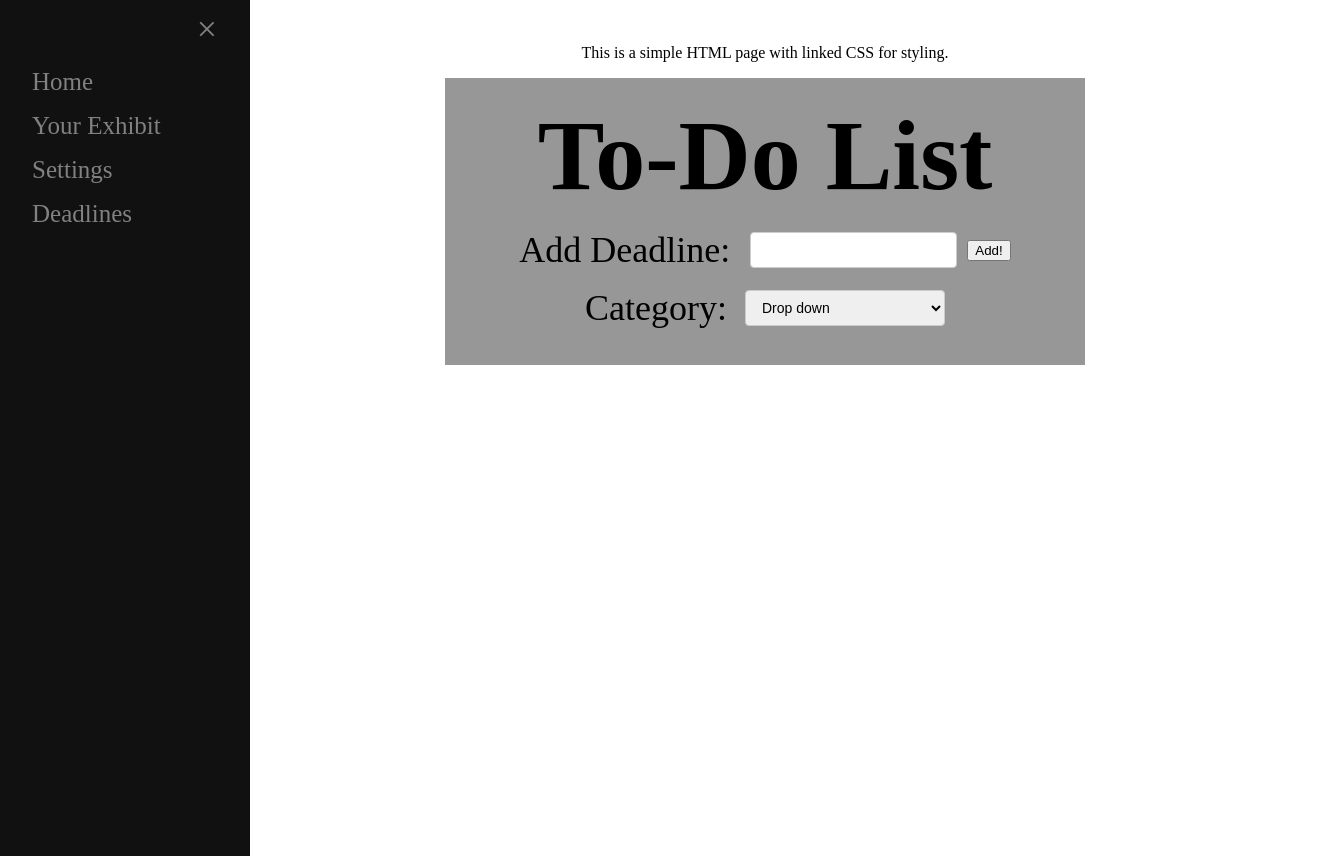
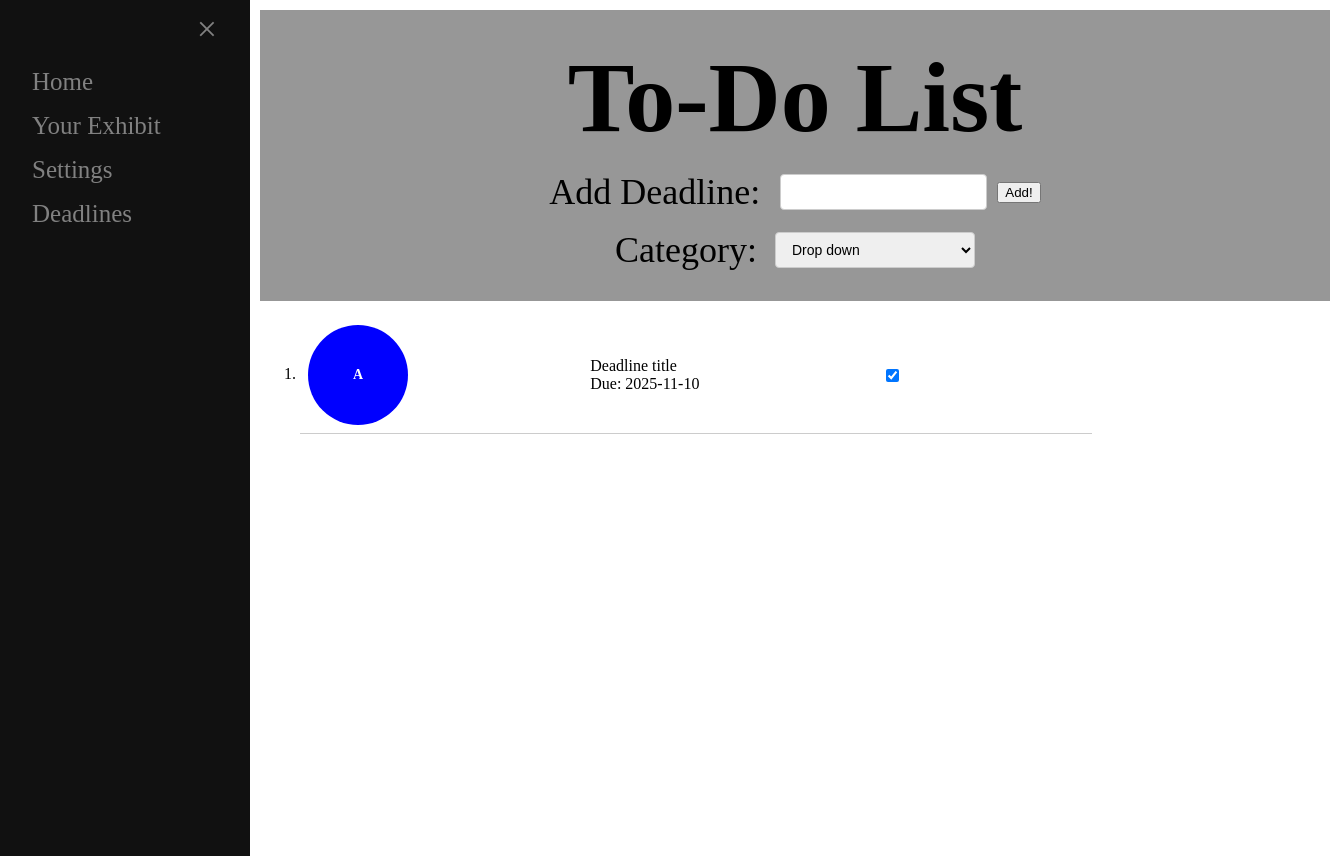
Before and after one commit to AshleySantana/HCDD411-FullStack-Activity, a plain HTML site: page deadlines.html in a window 1280 px wide. Shown: the whole page, 1330 px wide, since content can reach past the window. After the commit the page ends 820 px from the top, so only its background shows below. Drawn offline with Linux system fonts and the light colour scheme.

Commit message:
Chris 7: Deadlines page Updates

```diff
--- a/deadlines.html
+++ b/deadlines.html
@@ -19,7 +19,6 @@
     </div>
     <!-- end of header -->
     <div id="main" class="container">
-        <p>This is a simple HTML page with linked CSS for styling.</p>
         <div class ="dlInputCard">
       <h1 class="tdlbanner">To-Do List </h1> <!-- May need to change the name to avoid text being styled  -->
     <!-- Would have to connect any items that are listed here to the home page  -->
@@ -37,12 +36,22 @@
             <option value="science">Science</option>
         </select>
         </div>
-        <div class = "todosection">
+    </div>
+     <div class = "todosection">
             <!-- This need to be a list elemnt that is created when someone clicks submit  --->
+            <ol id="todomodules">
+            <li> <div class="lstElm"> <!-- This has to be called when a new list item is made   -->
+            <div class = "circle">A</div>   <!-- letter, icon, or image -->
+            <div class="ltext">
+                <span class="title">Deadline title</span>
+                <div class="meta">Due: 2025-11-10</div>
+            </div>
+            <input type="checkbox" id="status" name="status" checked />
+    <label for="status"></label>
+        </div></li>
+            </ol>
         </div>
 
-
-    </div>
     <script src="script.js" defer></script>
   </body>
 </html>
--- a/script.js
+++ b/script.js
@@ -1,11 +1,12 @@
-function openNav() { //needs to be edited
+function openNav() { //Open nav Bar (Not working Yet )
   document.getElementById("mySidenav").style.width = "250px";
   document.getElementById("main").style.marginLeft = "250px";
 }
-function closeNav() {
+function closeNav() { //Close nav Bar: Side bar
   document.getElementById("mySidenav").style.width = "0";
   document.getElementById("main").style.marginLeft = "0";
 }
+//end of side bar code
 
 // Moved call to script.js
 
@@ -85,5 +86,7 @@ document.querySelector("#btn_load")
     .addEventListener("click", loadModule);
     // end of deadlines feature
 // Deadlines Page feature
+
+//Outline for deadlines page
 // when the submit button is clicked a new element need to br created
 // it should take the inpput of rthe
--- a/server.js
+++ b/server.js
@@ -1,5 +1,6 @@
 const express = require("express");
 const path = require("path");
+const fs = require("fs");//allows files to be acessed
 const app = express();
 const PORT = process.env.PORT || 3000;
 
@@ -16,6 +17,7 @@ app.post("/api/exhibition", (req, res) => {
 app.post("/api/artwork", (req, res) => {
   // Logic to add artwork
   res.json({ message: "Artwork added successfully" });
+  //fs.writeFileSync('artwork.json', JSON.stringify(req.body)); //saves the artwork to a text file
 });
 app.delete("/api/artwork/:id", (req, res) => {
   // Logic to delete artwork by id
--- a/styles.css
+++ b/styles.css
@@ -189,7 +189,7 @@
 /* Style page content - use this if you want to push the page content to the right when you open the side navigation */
 #main {
   transition: margin-left 0.5s;
-  padding: 20px;
+  padding: 2px;
   margin-left: 250px;
 }
 /* All the changed for the deadlines page */
@@ -198,9 +198,9 @@
   flex-direction: column;
   align-items: center;
   gap: 16px;
-  padding: 20px;
+  padding: 30px;
   width: 100%;
-  max-width: 600px; /*If you get rid of this it fills top */
+ /* max-width: 600px;  If you get rid of this it fills top */
   margin: 0 auto;
   background-color: rgb(151, 151, 151);
 }
@@ -226,7 +226,7 @@
   width: 100%;
   justify-content: center;
 }
-.tdlbanner { /* Might need to add a @media so the text get bigger */
+.tdlbanner {
   font-size: 100px;
   margin: 0;
 }
@@ -248,6 +248,32 @@
     box-sizing: border-box;
 }
 /* the start of the elments */
+.todosection {
+  width: 100%; /* div that lst items are in, makes it full up to 80% */
+  margin: 0 auto;
+}
+.lstElm{
+  display: flex;
+  justify-content: space-between;
+  align-items: center;
+  gap: 12px;
+  width: 80%; /* matcher to do heafder  */
+  padding: 8px;
+  border-bottom: 1px solid #ccc;
+}
+.circle {/* Circle used for labled */
+  width: 100px;
+  height: 100px; /* Set the same height as the width for a perfect circle */
+  background-color: blue; /* Choose a background color for your circle */
+  border-radius: 50%; /* This is the key property to make it round */
+  flex: 0 0 auto;           /* ADDED don't grow or shrink */
+  display: flex;            /* center any content inside */
+  align-items: center;
+  justify-content: center;
+  color: #fff;
+  font-weight: 700;
+  font-size: 14px;
+}
 
 /* On smaller screens, where height is less than 450px, change the style of the sidenav (less padding and a smaller font size) */
 @media screen and (max-height: 450px) {
```
